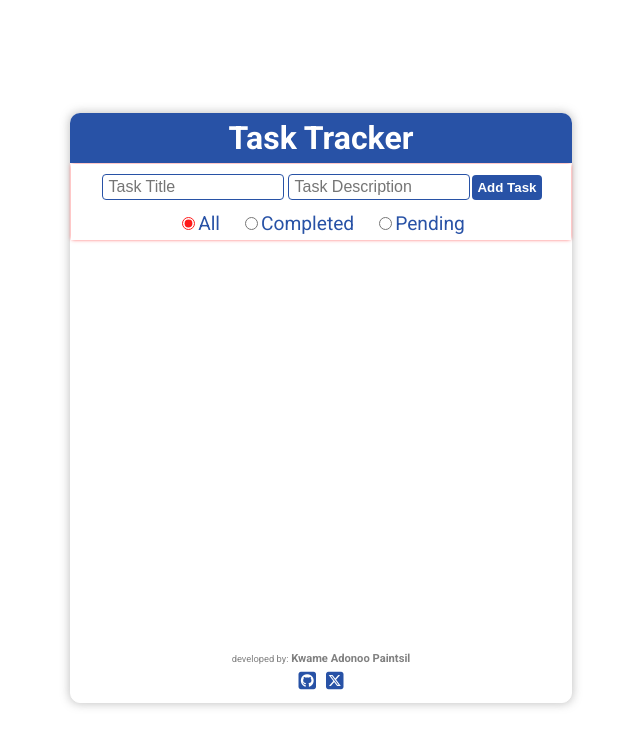
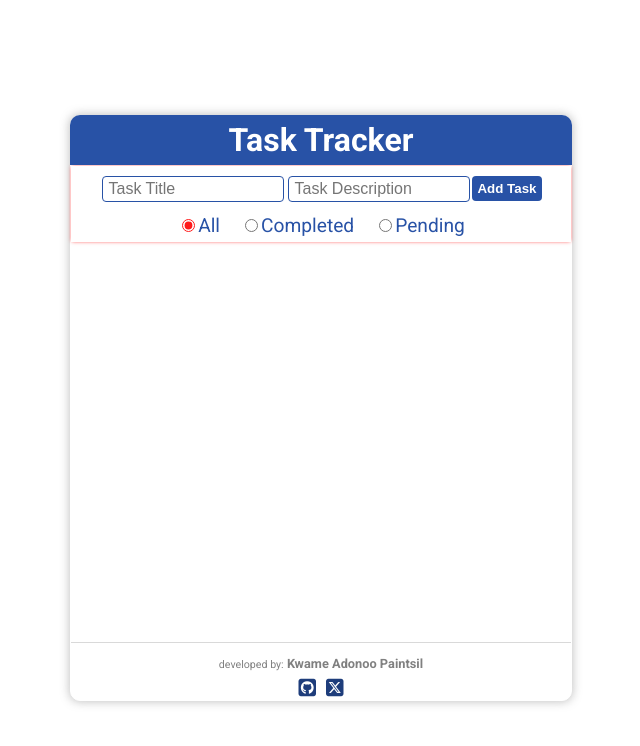
Before and after one commit to kapaintsil/task-tracker-app, a React (Create React App) app: page / in a window 1280 px wide. Shown: the top 746 px of the page, without its empty margins (319-959 px from the left). Built offline with nearby package versions, Linux system fonts and the light colour scheme.

Commit message:
style: Update App.css for improved styling
- Made enhancements to overall styles in `App.css`
- Improved layout, spacing, or color adjustments as needed

This update enhances the visual consistency and user experience. 🎨✨

```diff
--- a/src/App.css
+++ b/src/App.css
@@ -174,10 +174,14 @@ main {
 /*! *********************** css for footer ***************************/
 
 /* Styling for the footer */
+footer {
+  border-top: 1px solid rgb(217, 217, 217);
+}
+
 footer div:first-child {
   align-items: center;
   color: grey;
-  font-size: 0.7rem;
+  font-size: 0.8rem;
 }
 
 footer div:last-child {
@@ -186,12 +190,12 @@ footer div:last-child {
   justify-content: center;
   gap: 10px;
   margin-top: -5px;
-  margin-bottom: 10px;
+  margin-bottom: 1px;
 }
 
 footer div:last-child i {
   font-size: 20px;
-  color: var(--primary-blue-color);
+  color: var(--button-hover-color);
 }
 
 /* Media query for screens with a maximum width of 500px */
@@ -202,7 +206,6 @@ footer div:last-child i {
     display: block;
     width: 100%;
     height: 100vh;
-    /* background-color: green; */
   }
 
   /* Styling for the main app container */
```
